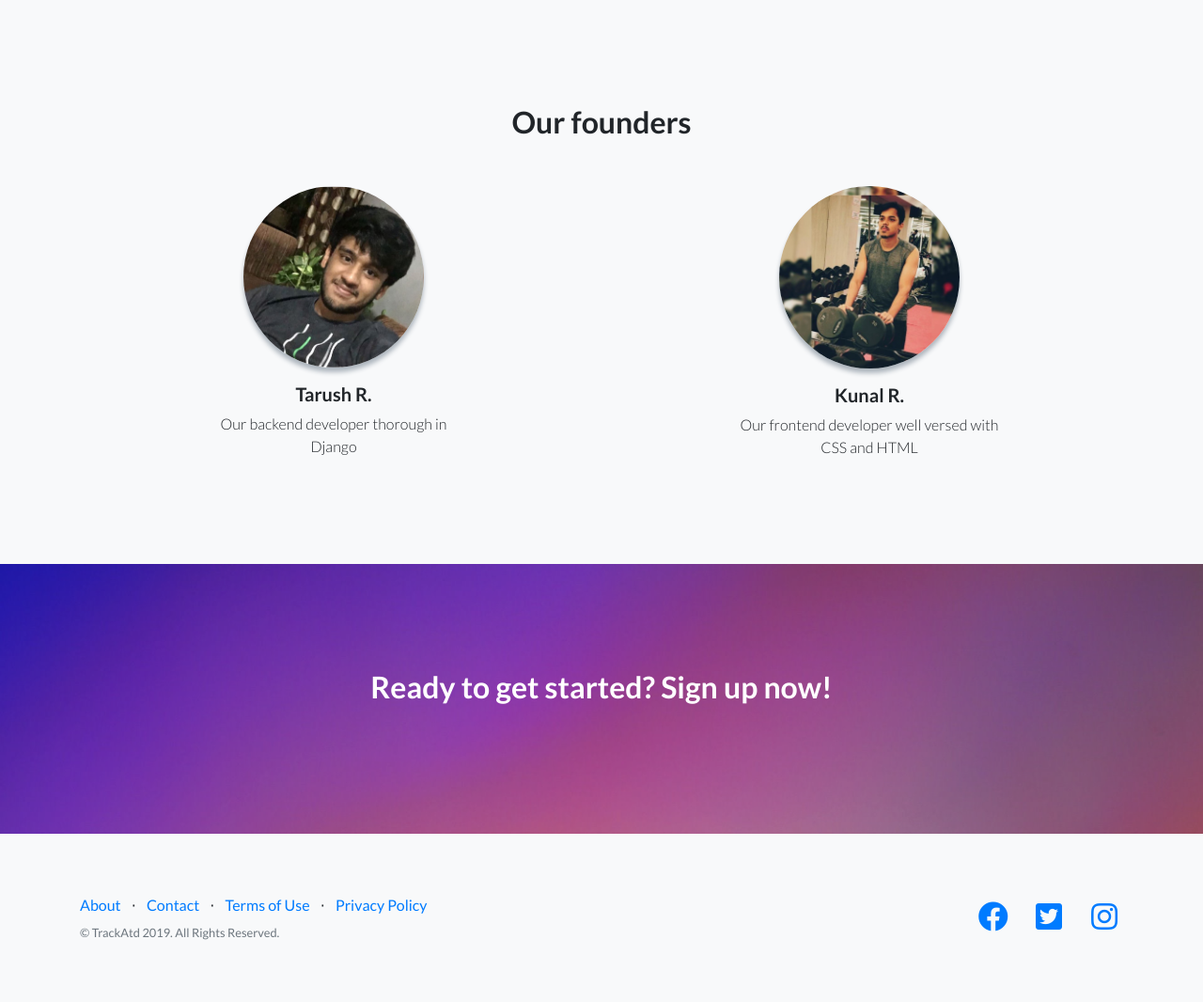
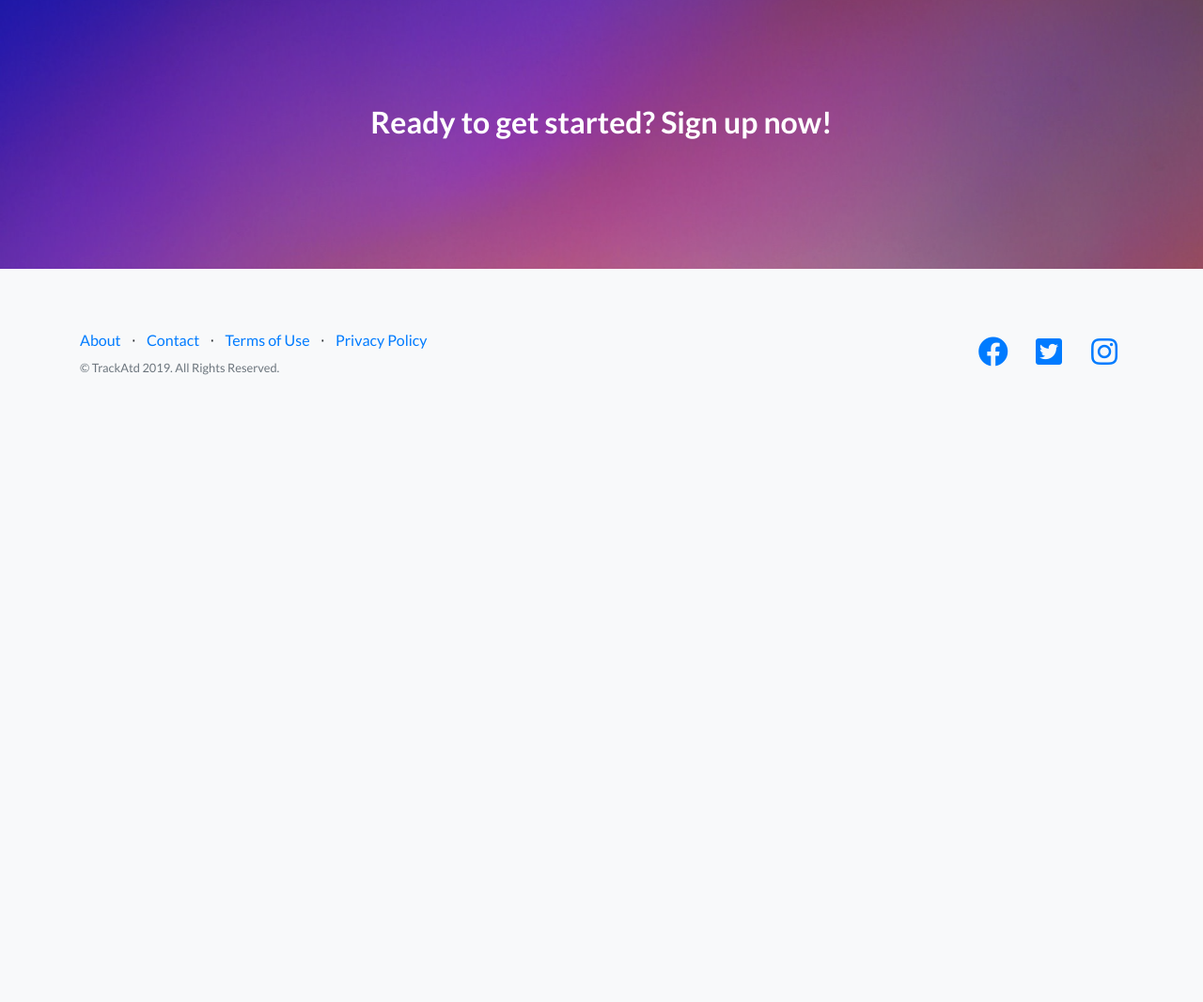
Before and after one commit to jamruthsai/atdtracker, a Django app: page / in a window 1280 px wide. Shown: the part 2337-3403 px from the top of the page at 94% size. After the commit the page ends 2736 px from the top, so only its background shows below. Run offline with Django 3.2, Linux system fonts and the light colour scheme; some libraries are stand-ins or nearby versions.

Commit message:
Updated Index

```diff
--- a/attendance/templates/attendance/index.html
+++ b/attendance/templates/attendance/index.html
@@ -160,8 +160,8 @@
       <div class="container-fluid p-0">
         <div class="row no-gutters">
 
-        <div class="col-lg-6 order-lg-2 text-white showcase-img"
-          style="background-image: url('{% static "img/study.jpg" %}')"></div>
+          <div class="col-lg-6 order-lg-2 text-white showcase-img" style="background-image: url('{% static "
+            img/study.jpg" %}')"></div>
           <div class="col-lg-6 order-lg-1 my-auto showcase-text">
             <h2>Fully Responsive Design</h2>
             <p class="lead mb-0">Access wherever you wish to , whenever you wish to.Has feature which allows teacher as
@@ -169,44 +169,21 @@
           </div>
         </div>
         <div class="row no-gutters">
-        <div class="col-lg-6 text-white showcase-img"
-          style="background-image: url('{% static "img/studentsjpg.jpg" %}')"></div>
+          <div class="col-lg-6 text-white showcase-img" style="background-image: url('{% static " img/studentsjpg.jpg"
+            %}')"></div>
           <div class="col-lg-6 my-auto showcase-text">
             <h2>All student friendly features</h2>
             <p class="lead mb-0">Newly improved, and full of great utility classes, manage your lectures easily!</p>
           </div>
         </div>
         <div class="row no-gutters">
-        <div class="col-lg-6 order-lg-2 text-white showcase-img"
-          style="background-image: url('{% static "img/laptop.jpg" %}')"></div>
+          <div class="col-lg-6 order-lg-2 text-white showcase-img" style="background-image: url('{% static "
+            img/laptop.jpg" %}')"></div>
           <div class="col-lg-6 order-lg-1 my-auto showcase-text">
             <h2>Easy to Use &amp; Customize</h2>
-          <p class="lead mb-0">Keep track where you are lacking and update as per your convenience!Teachers can now keep
+            <p class="lead mb-0">Keep track where you are lacking and update as per your convenience!Teachers can now
+              keep
               a track of student attendances as well!</p>
-        </div>
-      </div>
-    </div>
-  </section>
-
-  <!-- Testimonials -->
-  <section class="testimonials text-center bg-light">
-    <div class="container">
-      <h2 class="mb-5">Our founders</h2>
-      <div class="row">
-
-        <div class="col-lg-6">
-          <div class="testimonial-item mx-auto mb-5 mb-lg-0">
-            <img class="img-fluid rounded-circle mb-3" src={% static "img/tar.jpg" %} alt="">
-            <h5>Tarush R.</h5>
-            <p class="font-weight-light mb-0">Our backend developer thorough in Django</p>
-          </div>
-        </div>
-        <div class="col-lg-6">
-          <div class="testimonial-item mx-auto mb-5 mb-lg-0">
-            <img class="img-fluid rounded-circle mb-3" src={% static "img/testimonials-4.jpg" %} alt="">
-            <h5>Kunal R.</h5>
-            <p class="font-weight-light mb-0">Our frontend developer well versed with CSS and HTML</p>
-          </div>
           </div>
         </div>
       </div>
```
Lines whose indentation alone changed are shown as unchanged.
